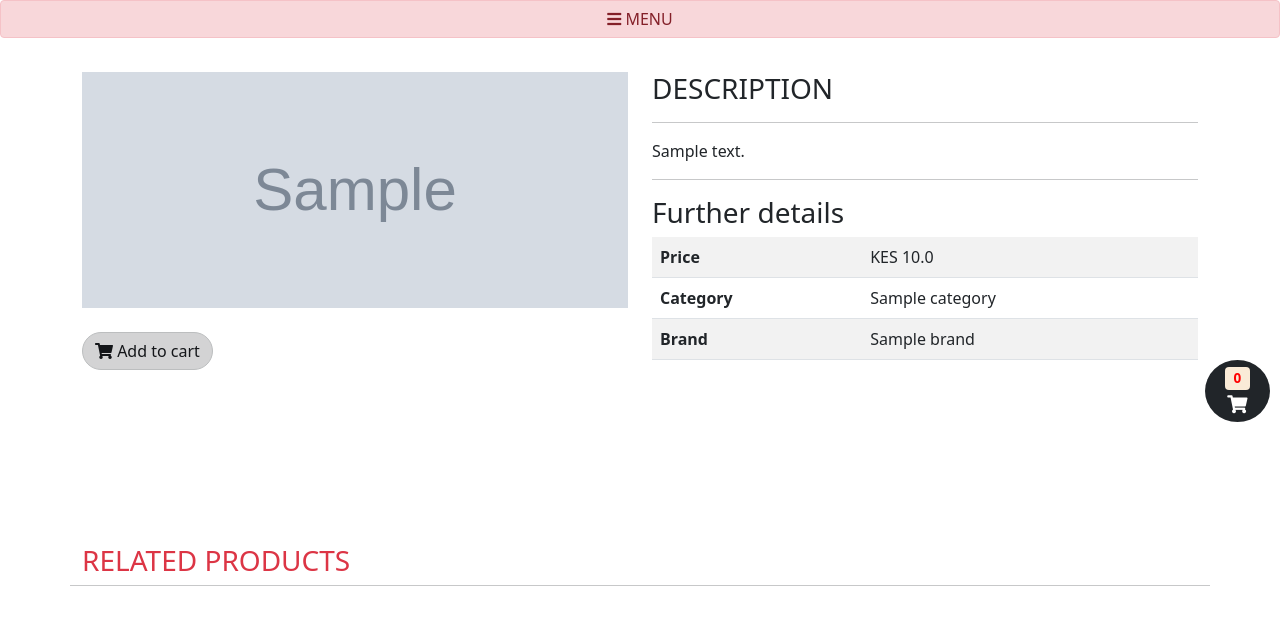
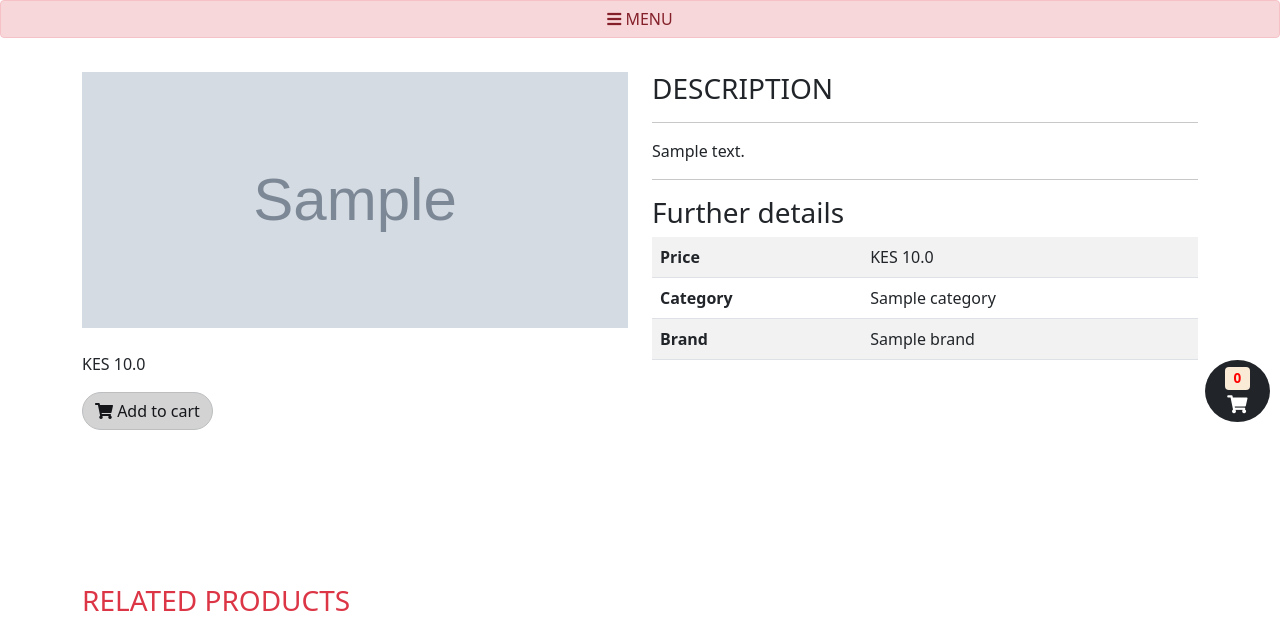
Before and after one commit to timothymadegwa/spares-ecommerce, a Django app: page /inventory/1 in a window 1280 px wide. Shown: the top 618 px of the page. Run offline with Django 4.2, Linux system fonts and the light colour scheme; tables that the repository leaves empty hold one stand-in row (values such as "Sample post"); grey boxes marked "Sample" are stand-in pictures.

Commit message:
used intcomma on specific inventory page

```diff
--- a/spares/templates/spares/inventory.html
+++ b/spares/templates/spares/inventory.html
@@ -10,6 +10,11 @@
         <div class="row">
             <div class="col-md-6">
                 <img src="{{item.photo.url}}" height="50%" width="100%"/><br><br>
+                {% if item.has_discount %}
+                    <p>FROM <s class="text-danger">KES {{item.price | intcomma}}</s> TO KES {{item.selling_price | intcomma }}<br> A {{item.percentage_discount}}% savings!</p>
+                {% else %}
+                    <p>KES {{ item.selling_price | intcomma }}</p>
+                {% endif %}
                 <div class="d-flex justify-content-between align-items-center">
                     <div class="btn-group">
                       <button data-product="{{item.id}}" data-action="add" class="btn btn-md alert-dark btn-outline-danger rounded-pill update-cart" data-bs-toggle="modal" data-bs-target="#staticBackdrop"><i class="fas fa-shopping-cart"></i> Add to cart</button>
@@ -18,22 +23,22 @@
             </div>
             <div class="col-md-6">
                 <h3>DESCRIPTION</h3><hr>
-                <p>{{item.description}}</p><hr>
+                <p>{{item.description | safe}}</p><hr>
                 <h3>Further details</h3>
                 <table class="table table-striped">
                       <tbody>
                         <tr>
                           <th>Price</th>
-                          <td>KES {{item.price}}</td>
+                          <td>KES {{item.price | intcomma}}</td>
                         </tr>
                         {% if item.has_discount %}
                         <tr>
                             <th>Discount</th>
-                            <td>KES {{item.discount}}</td>
+                            <td>KES {{item.discount | intcomma}}</td>
                           </tr>
                         <tr>
                           <th>Discounted Price</th>
-                          <td>KES {{item.selling_price}}</td>
+                          <td>KES {{item.selling_price | intcomma}}</td>
                         </tr>
                         {% endif %}
                         <tr>
--- a/spares/views.py
+++ b/spares/views.py
@@ -1,4 +1,3 @@
-from unicodedata import category
 from django.shortcuts import render, get_object_or_404
 from django.contrib.auth.decorators import login_required
 from django.views.decorators.csrf import csrf_exempt
@@ -12,7 +11,7 @@ from .models import *
 
 # @login_required(login_url='login')
 def home(request):
-    inventory = Inventory.objects.filter(is_displayed=True, quantity__gt=0).order_by('name')
+    inventory = Inventory.objects.filter(is_displayed=True, quantity__gt=0).order_by('?')
     count = Cart.cart_count(user_id=request.user.id)
     context = {
         'inventory' : inventory,
@@ -41,7 +40,7 @@ def inventory(request, id):
     return render(request, 'spares/inventory.html', context)
 
 def cart(request):
-    cart_items = Cart.objects.filter(user = request.user, is_ordered = False)
+    cart_items = Cart.objects.filter(user = request.user, is_ordered = False).order_by("-id")
     count= Cart.cart_count(user_id=request.user.id)
     context = {
         "inventory" : cart_items,
@@ -78,7 +77,7 @@ def checkout(request):
     if request.method == "POST":
         pass
 
-    cart_items = Cart.objects.filter(user = request.user, is_ordered = False)
+    cart_items = Cart.objects.filter(user = request.user, is_ordered = False).order_by("-id")
     count = sum(cart_items.values_list('quantity', flat=True))
 
     context = {
```
